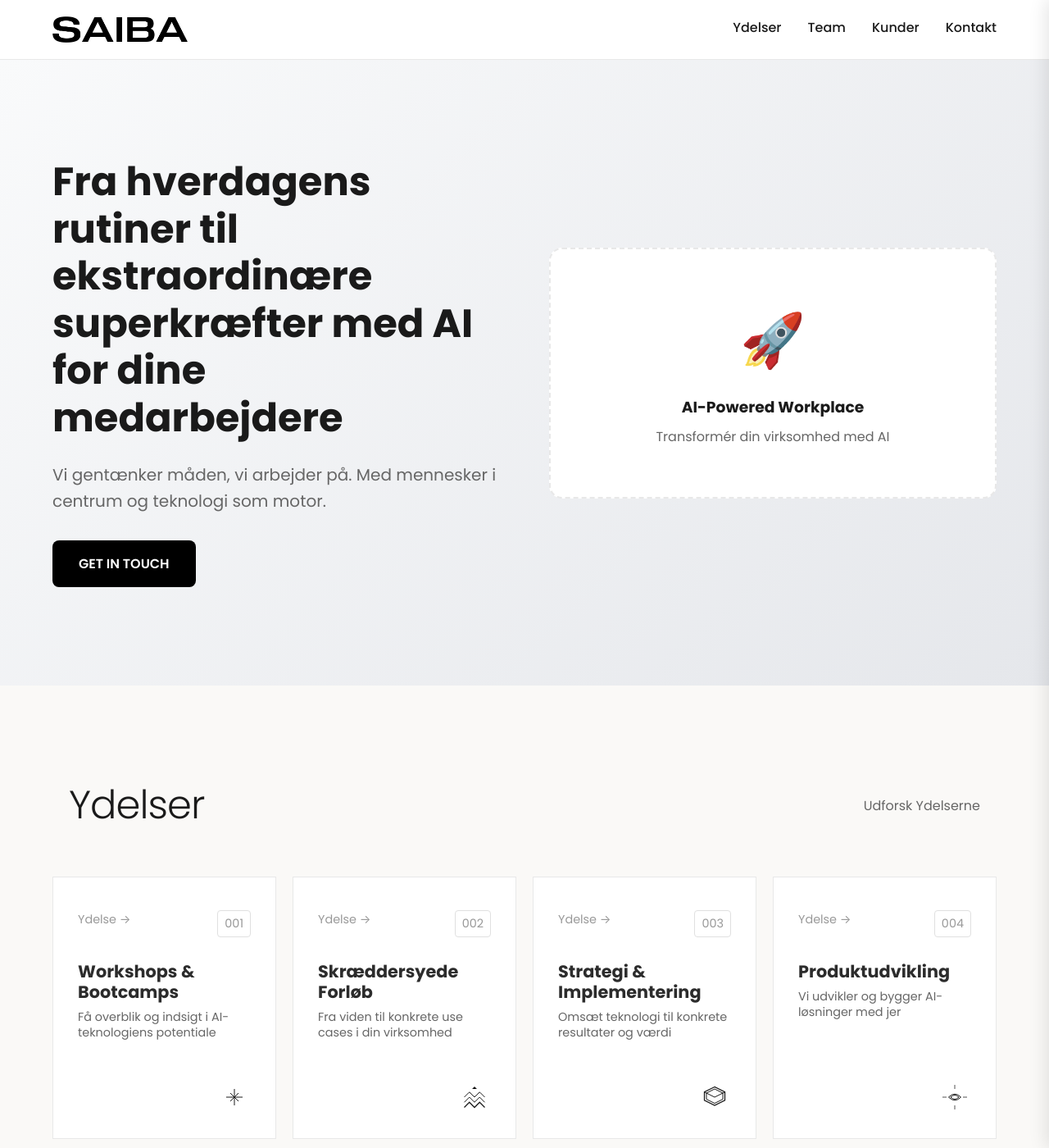
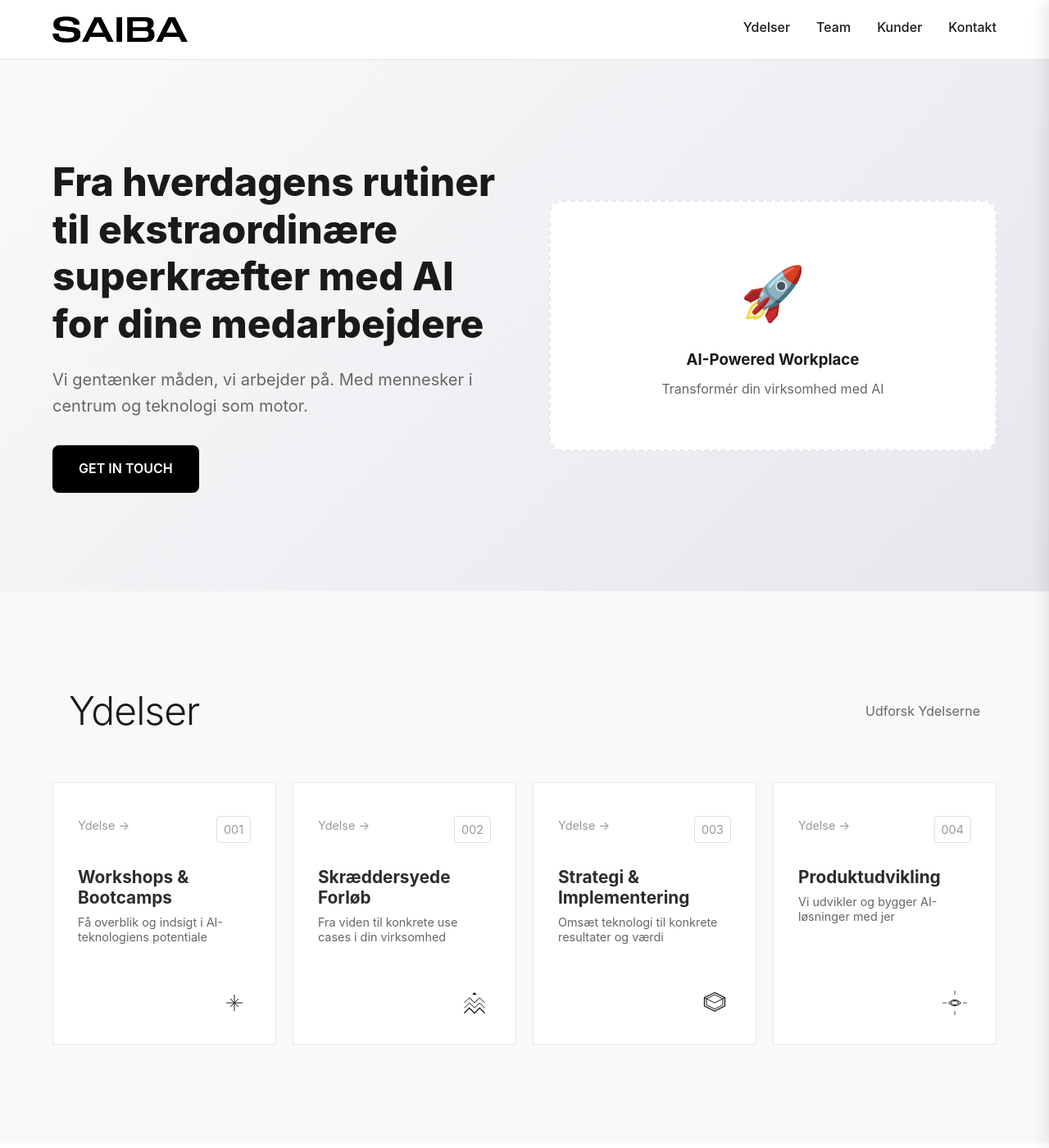
Before and after one commit to b4ltasar/saibaweb, a Jekyll site: the page built from index.html, in a window 1280 px wide and 1400 px high. Shown: the whole window at 82% size. Built offline with Jekyll 4.4.1, drawn with Linux system fonts in a browser that asks for light colours; some web fonts are replaced.

Commit message:
Switch global font to 'Darker Grotesque' for stricter brand alignment; keep Press Start 2P for AI facts

```diff
--- a/assets/css/main.css
+++ b/assets/css/main.css
@@ -1,4 +1,4 @@
-@import url('https://fonts.googleapis.com/css2?family=Poppins:wght@300;400;500;600;700&display=swap');
+@import url('https://fonts.googleapis.com/css2?family=Darker+Grotesque:wght;400;500;600;700;800;900&display=swap');
 
 /* Reset & Base */
 * {
@@ -30,7 +30,7 @@
 }
 
 * {
-  font-family: 'Poppins', -apple-system, BlinkMacSystemFont, 'Segoe UI', sans-serif !important;
+  font-family: 'Darker Grotesque', -apple-system, BlinkMacSystemFont, 'Segoe UI', sans-serif !important;
 }
 
 html {
@@ -38,7 +38,7 @@ html {
 }
 
 body {
-  font-family: 'Poppins', -apple-system, BlinkMacSystemFont, 'Segoe UI', sans-serif;
+  font-family: 'Darker Grotesque', -apple-system, BlinkMacSystemFont, 'Segoe UI', sans-serif;
   color: var(--text);
   background: var(--bg);
   line-height: 1.6;
```
